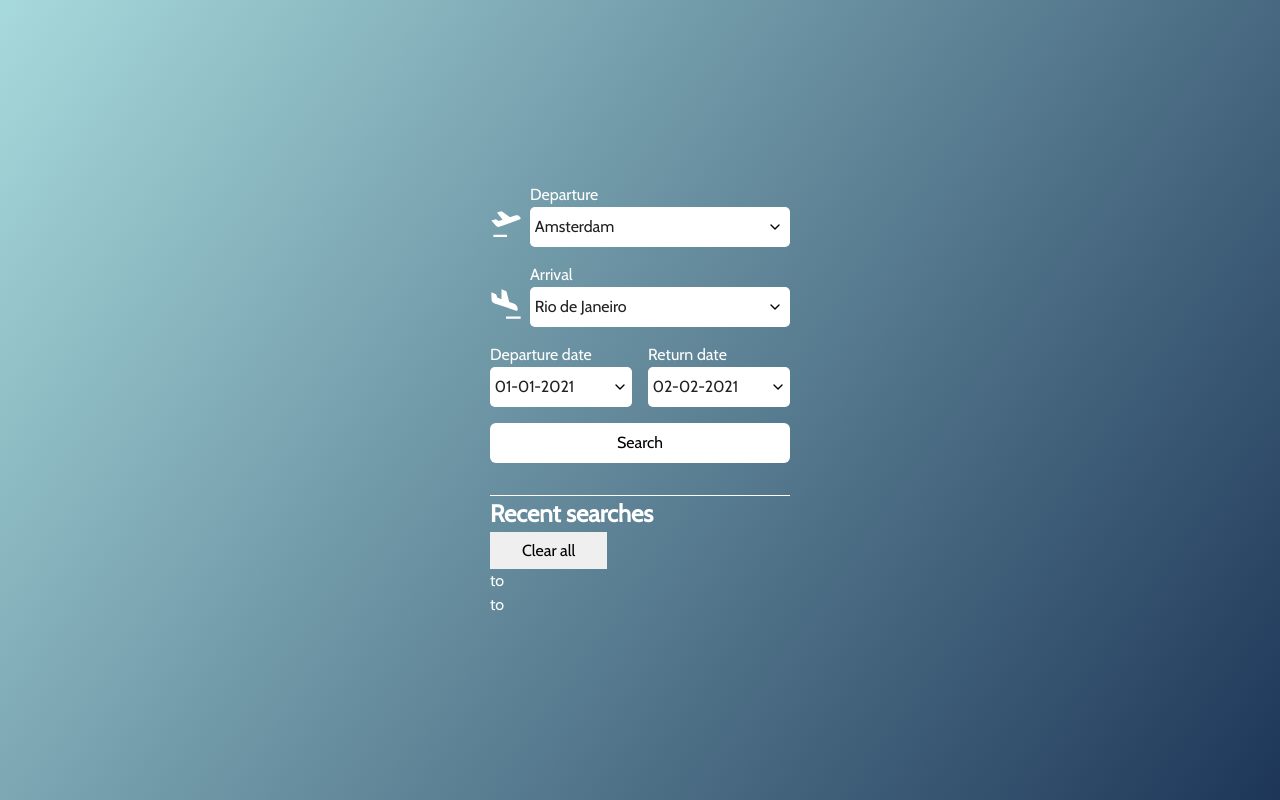
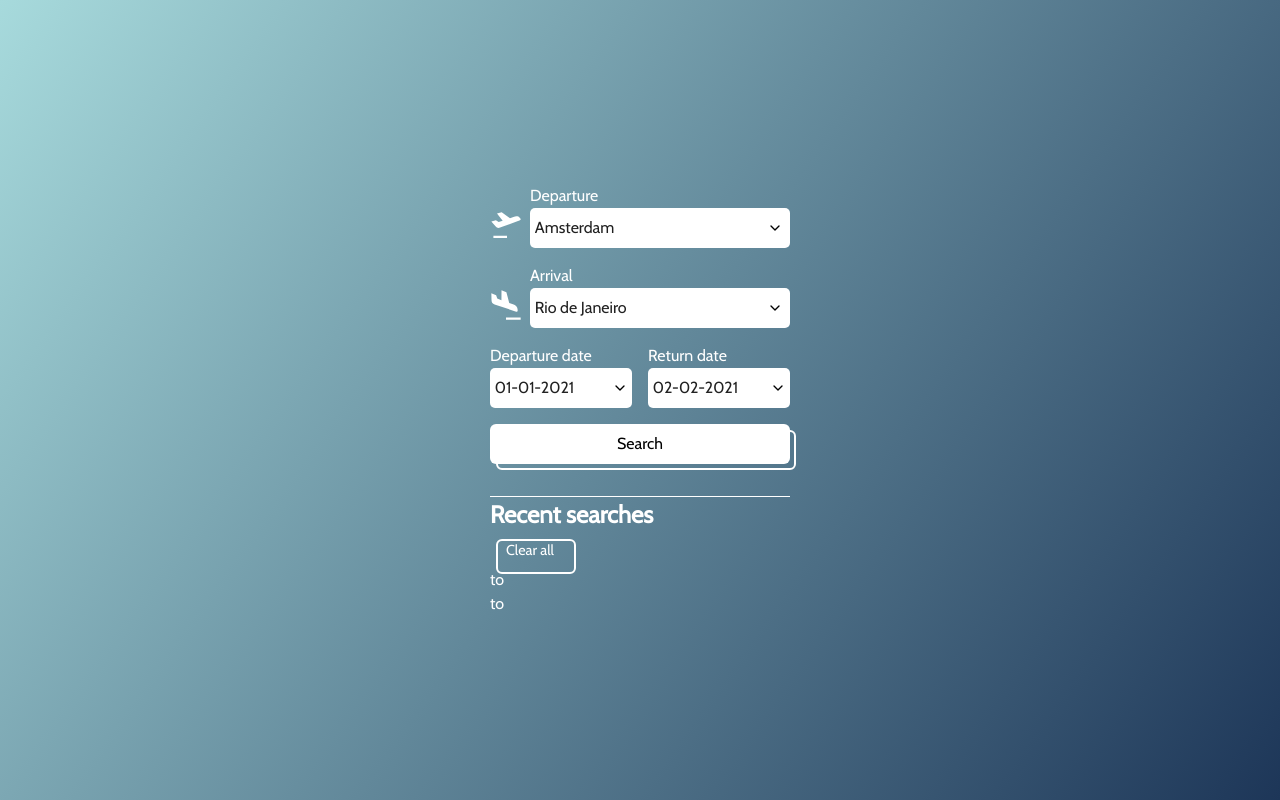
Before and after one commit to ndemia/flight-search, a plain HTML site: page index.html in a window 1280 px wide. Drawn offline with Linux system fonts and the light colour scheme.

Commit message:
Created primary button styles and interactions

```diff
--- a/scss/styles.scss
+++ b/scss/styles.scss
@@ -115,10 +115,6 @@ body {
 
     &__btn--submit {
         width: 100%;
-        height: 2.5rem;
-
-        border-radius: 6px;
-        background-color: #fff;
     }
 }
 
@@ -135,10 +131,43 @@ body {
 }
 
 .btn {
-    padding: 0.4rem 2rem;
+    padding: 0.5rem 1rem;
+    background-color: #fff;
+    border-radius: 6px;
     cursor: pointer;
+    transition: all 300ms ease-in-out;
+    position: relative;
+    top: 0;
+    left: 0;
 
     &:hover, &:focus {
-        background-color: red;
+        top: -3px;
+        left: -3px;
+
+        &::after {
+            top: 12px;
+            left: 12px;
+        }
+    }
+
+    &::after {
+        display: block;
+        content: '';
+        width: 100%;
+        height: 100%;
+        position: absolute;
+        top: 6px;
+        left: 6px;
+        border: 2px solid #fff;
+        border-radius: inherit;
+        z-index: -1;
+        transition: inherit;
+    }
+
+    &--secondary {
+        padding: 0.4rem 1rem;
+        font-size: 0.9rem;
+        background-color: unset;
+        color: #fff;
     }
 }
```
Also changed, not shown: css/styles.css.
